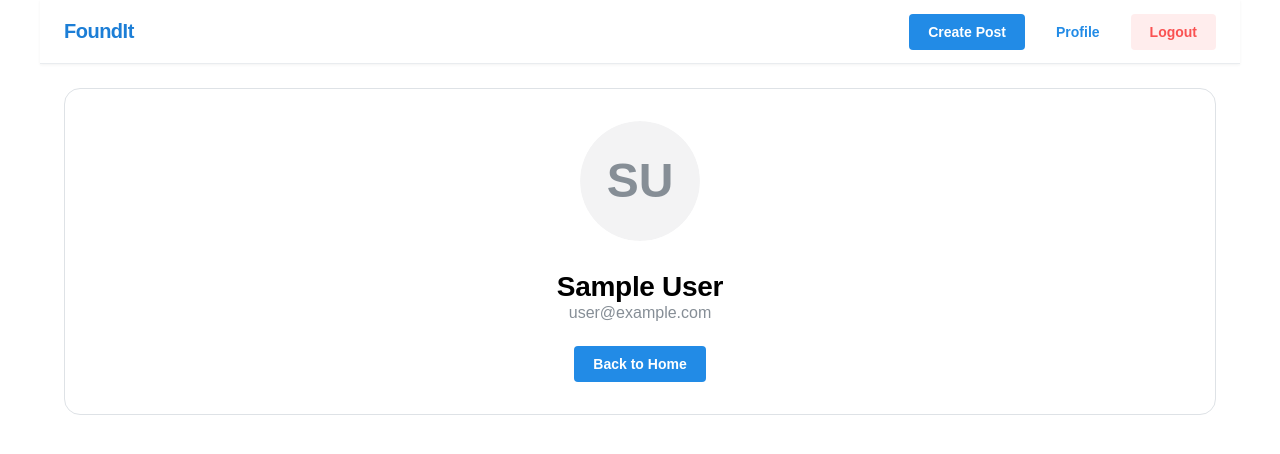
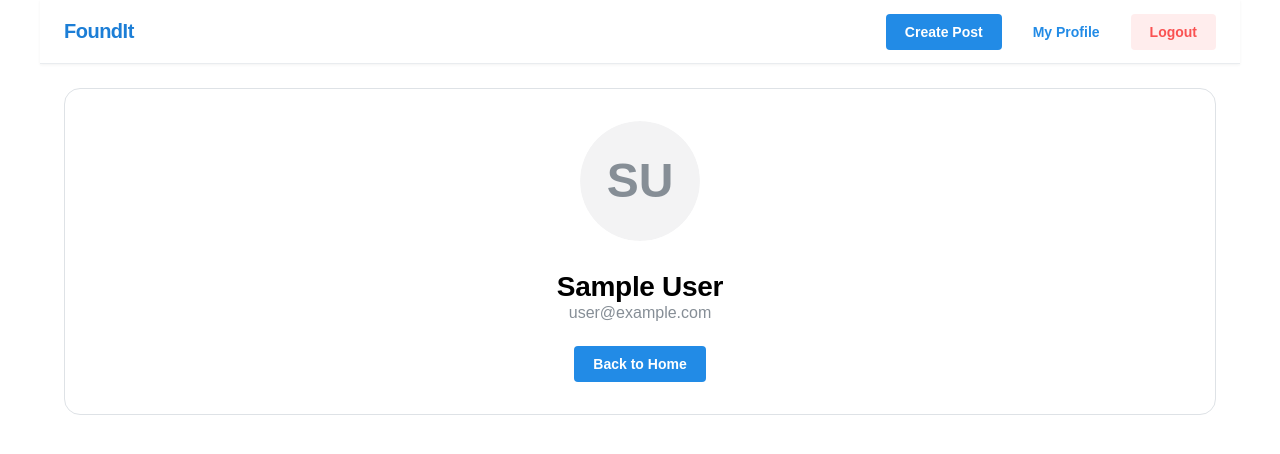
Before and after one commit to Nawang17/FoundIt, a React (Vite) app: page /profile in a window 1280 px wide. Shown: the top 454 px of the page. Built offline with nearby package versions, Linux system fonts and the light colour scheme; no server answers; sample sign-in values are in the browser's storage.

Commit message:
Improved profile page and navigation

```diff
--- a/src/App.jsx
+++ b/src/App.jsx
@@ -13,6 +13,7 @@ function App() {
     <BrowserRouter>
       <MantineProvider>
         <Notifications />
+        {/* Main navigation */}
         <Header />
         <Routes>
           <Route path="/" element={<HomePage />} />
--- a/src/components/Header.jsx
+++ b/src/components/Header.jsx
@@ -73,7 +73,7 @@ export default function AppHeader() {
             </Button>
 
             <Button onClick={() => navigate("/profile")} variant="subtle" color="blue">
-              Profile
+              My Profile
             </Button>
 
             <Button onClick={handleLogout} color="red" variant="light">
--- a/src/views/Profile/Profile.jsx
+++ b/src/views/Profile/Profile.jsx
@@ -47,7 +47,7 @@ export default function ProfilePage() {
                 <Center>
                     <Box ta="center">
                         <Text fw={700} size="28px" style={{ letterSpacing: "-0.3px" }}>
-                            {user?.displayName || "Welcome!"}
+                            {user?.displayName || "Welcome to your profile!"}
                         </Text>
                         <Text c="dimmed" size="md" mb="lg">
                             {user?.email || ""}
```
